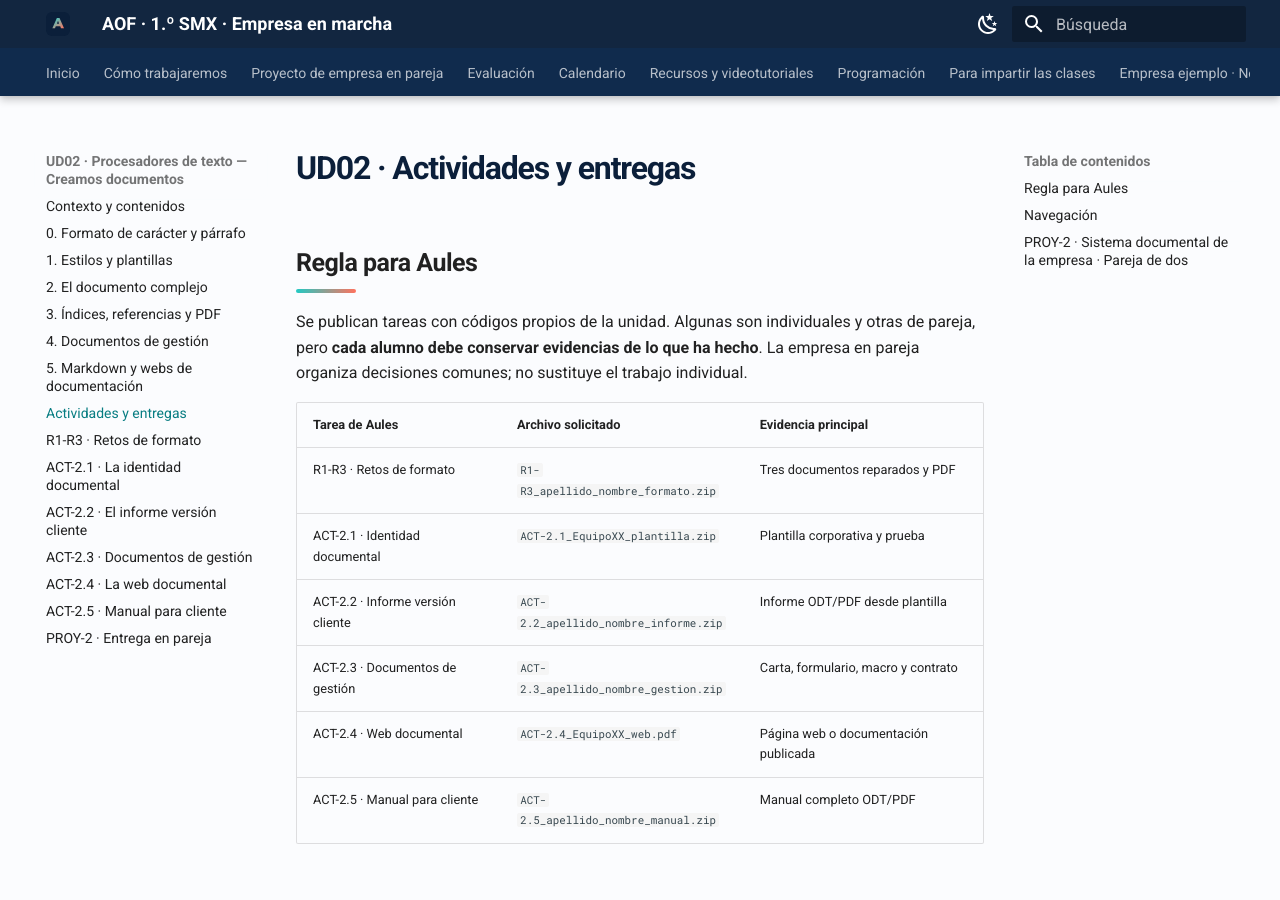
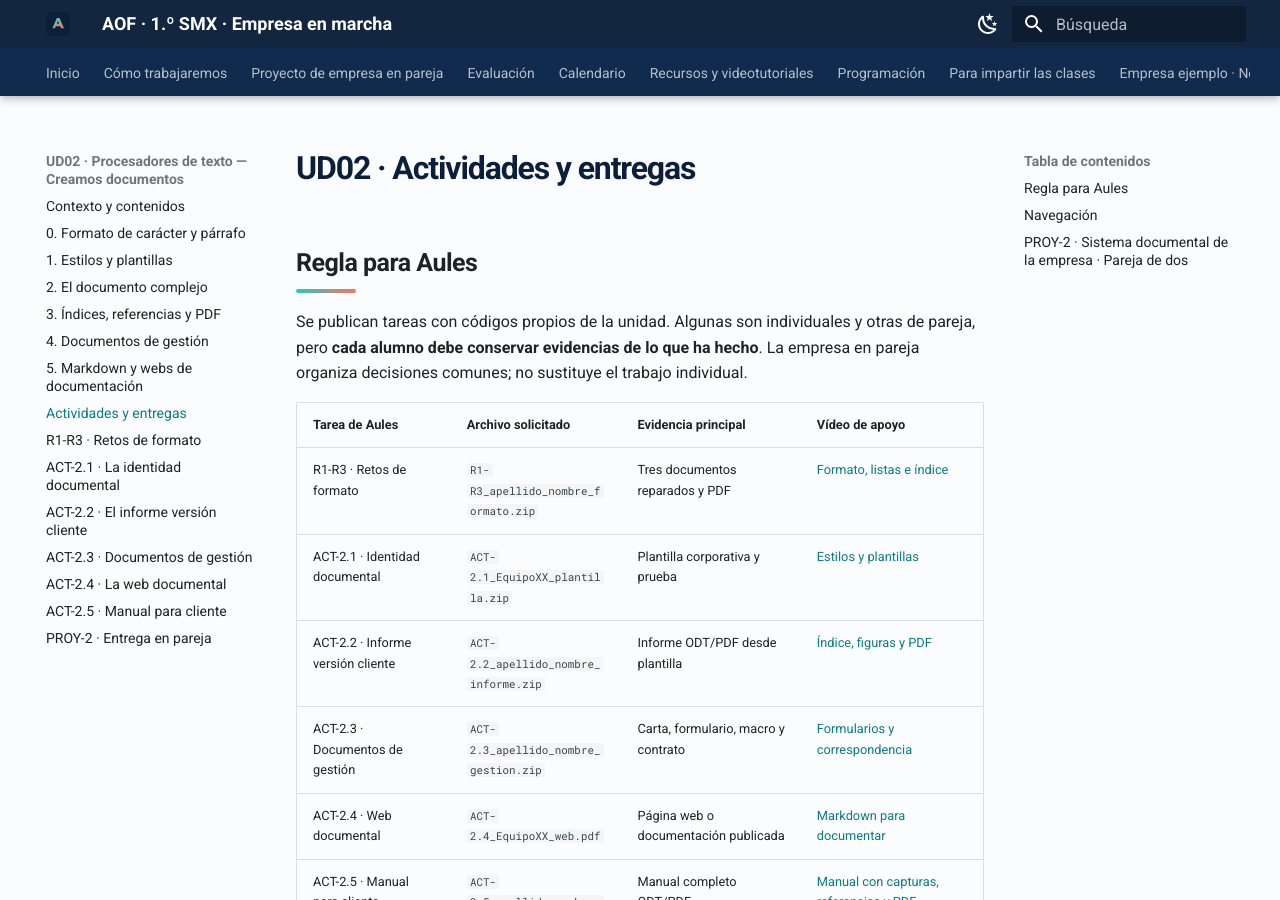
Before and after one commit to davidmolinafernadez/SMX_MEDIO_AOF, an MkDocs documentation site: the page built from .site-src/unidades/ud2-practicas.md, in a window 1280 px wide and 900 px high. Built offline with MkDocs 1.6.1 and Material for MkDocs 9.7.7, drawn with Linux system fonts in a browser that asks for light colours.

Commit message:
Añadir vídeos a actividades UD02

```diff
--- a/.site-src/unidades/ud2-practicas.md
+++ b/.site-src/unidades/ud2-practicas.md
@@ -4,14 +4,14 @@
 
 Se publican tareas con códigos propios de la unidad. Algunas son individuales y otras de pareja, pero **cada alumno debe conservar evidencias de lo que ha hecho**. La empresa en pareja organiza decisiones comunes; no sustituye el trabajo individual.
 
-| Tarea de Aules | Archivo solicitado | Evidencia principal |
-| --- | --- | --- |
-| R1-R3 · Retos de formato | `R1-R3_apellido_nombre_formato.zip` | Tres documentos reparados y PDF |
-| ACT-2.1 · Identidad documental | `ACT-2.1_EquipoXX_plantilla.zip` | Plantilla corporativa y prueba |
-| ACT-2.2 · Informe versión cliente | `ACT-2.2_apellido_nombre_informe.zip` | Informe ODT/PDF desde plantilla |
-| ACT-2.3 · Documentos de gestión | `ACT-2.3_apellido_nombre_gestion.zip` | Carta, formulario, macro y contrato |
-| ACT-2.4 · Web documental | `ACT-2.4_EquipoXX_web.pdf` | Página web o documentación publicada |
-| ACT-2.5 · Manual para cliente | `ACT-2.5_apellido_nombre_manual.zip` | Manual completo ODT/PDF |
+| Tarea de Aules | Archivo solicitado | Evidencia principal | Vídeo de apoyo |
+| --- | --- | --- | --- |
+| R1-R3 · Retos de formato | `R1-R3_apellido_nombre_formato.zip` | Tres documentos reparados y PDF | [Formato, listas e índice](https://cursa.app/es/curso-gratis/libreoffice-writter-bfjb) |
+| ACT-2.1 · Identidad documental | `ACT-2.1_EquipoXX_plantilla.zip` | Plantilla corporativa y prueba | [Estilos y plantillas](https://www.youtube.com/watch?v=0gvovKKfEAw) |
+| ACT-2.2 · Informe versión cliente | `ACT-2.2_apellido_nombre_informe.zip` | Informe ODT/PDF desde plantilla | [Índice, figuras y PDF](https://cursa.app/es/curso-gratis/libreoffice-writter-bfjb) |
+| ACT-2.3 · Documentos de gestión | `ACT-2.3_apellido_nombre_gestion.zip` | Carta, formulario, macro y contrato | [Formularios y correspondencia](https://www.youtube.com/watch?v=FV7UsiELN-0) |
+| ACT-2.4 · Web documental | `ACT-2.4_EquipoXX_web.pdf` | Página web o documentación publicada | [Markdown para documentar](https://learn.microsoft.com/es-es/shows/github-copilot-series/markdown-using-copilot) |
+| ACT-2.5 · Manual para cliente | `ACT-2.5_apellido_nombre_manual.zip` | Manual completo ODT/PDF | [Manual con capturas, referencias y PDF](https://cursa.app/es/curso-gratis/libreoffice-writter-bfjb) |
 
 ## Navegación
 
```
Also changed, not shown: .site-src/unidades/ud02-actividad-1.md (+8 -0 lines), .site-src/unidades/ud02-actividad-2.md (+6 -0 lines), .site-src/unidades/ud02-actividad-3.md (+8 -0 lines), .site-src/unidades/ud02-actividad-4.md (+6 -0 lines), .site-src/unidades/ud02-actividad-5.md (+6 -0 lines).
